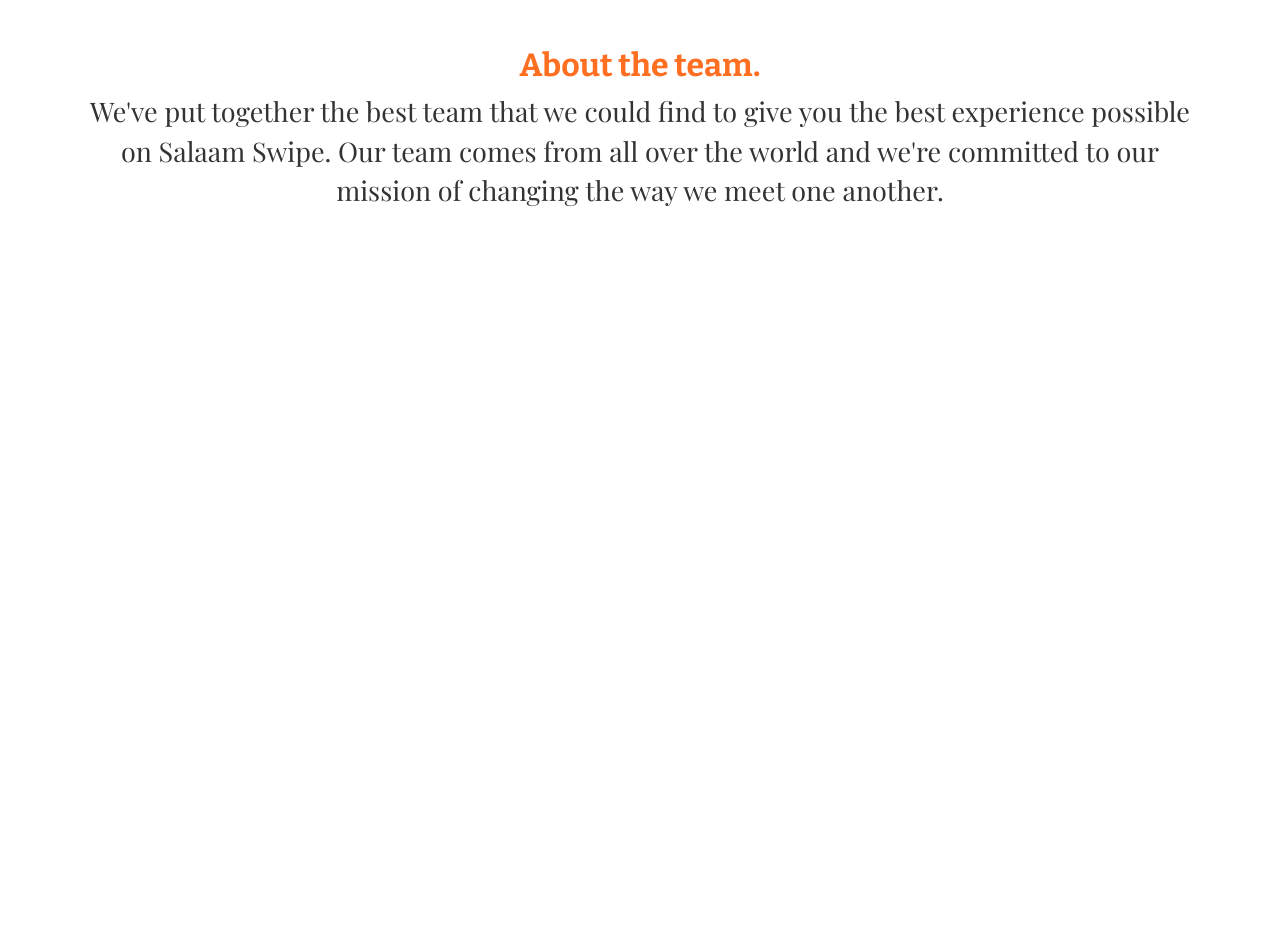
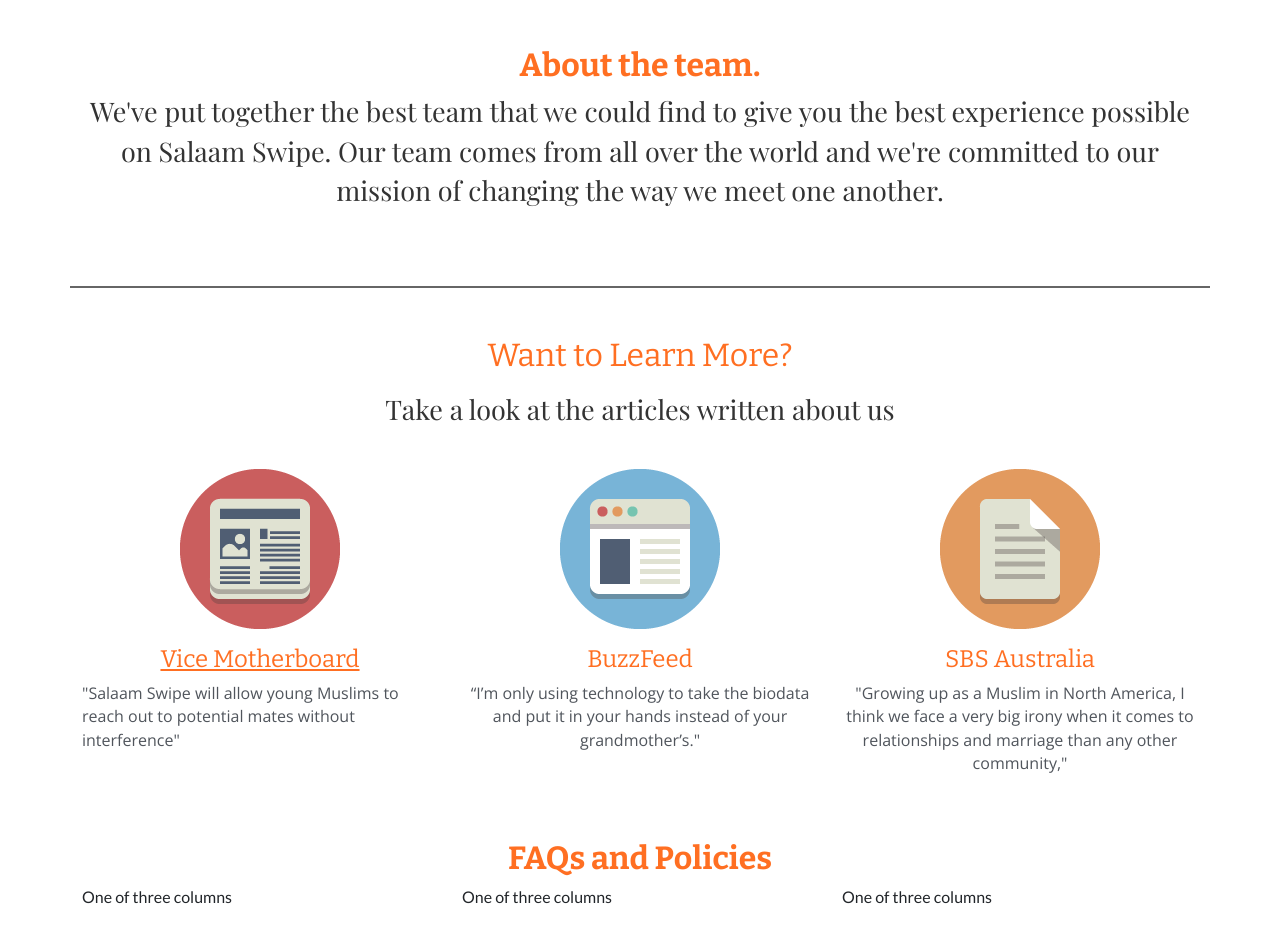
Before and after one commit to Onwuagba/gen, a plain HTML site: page index.html in a window 1280 px wide. Shown: the part 802-1744 px from the top of the page. Before the commit the page ends 1076 px from the top, so only its background shows below. Drawn offline with nearby package versions, Linux system fonts and the light colour scheme; a web font is replaced by a local one.

Commit message:
feat: Add learn more tab

```diff
--- a/css/style.css
+++ b/css/style.css
@@ -17,6 +17,7 @@
 
 .navbar{
     padding: 15px 0;
+    border-bottom: rgb(206, 206, 206) solid 1px;
 }
 
 .navbar-light .navbar-nav .nav-link{
@@ -58,4 +59,49 @@
     font-size: 27px;
     font-family: "playfair display", serif;
 }
+
+.about-text{
+    padding-bottom: 60px;
+    border-bottom: 2px solid #666;
+}
 /* End_About */
+
+/* Start_LearnMore */
+.LearnMore h2{
+    color: #ff6f22;
+    font-weight: normal;
+    font-family: bitter, georgia, serif;
+}
+
+.LearnMore h3{
+    color: #ff6f22;
+    font-weight: normal;
+    font-size: 24px;
+    font-family: bitter, georgia, serif;
+}
+
+.LearnMore .LearnMore_text{
+    font-family:  "open sans", sans-serif;
+    line-height: 1.45;
+    word-wrap: break-word;
+    color: #50555c;
+    font-size: 16px;
+}
+
+.LearnMore a{
+    color: #ff6f22;
+}
+
+.LearnMore p{
+    line-height: 1.45;
+    word-wrap: break-word;
+    color: #333;
+    font-size: 27px;
+    font-family: "playfair display", serif;
+}
+
+.LearnMore-text{
+    padding-bottom: 60px;
+    border-bottom: 2px solid #666;
+}
+/* End_About */
--- a/index.html
+++ b/index.html
@@ -44,8 +44,55 @@
       <div class="row">
         <h2 class="text-center"><b>About the team.</b></h2>
       </div>
+      <div class="row about-text">
+        <p class="text-center">We've put together the best team that we could find to give you the best experience possible on Salaam Swipe. Our team comes from all over the world and we're committed to our mission of changing the way we meet one another.</p>
+      </div>
+    </div>
+
+    <div class="container my-5 LearnMore">
+      <div class="row text-center mb-4">
+        <h2 class="mb-3">Want to Learn More?</h2>
+        <p>Take a look at the articles written about us</p>
+      </div>
       <div class="row">
-        <p class="text-center">We've put together the best team that we could find to give you the best experience possible on Salaam Swipe. Our team comes from all over the world and we're committed to our mission of changing the way we meet one another.</p>
+        <div class="col">
+          <div class="text-center">
+            <img src="images/Motherboard.png" class="mb-3 img-fluid|thumbnail rounded-top|rounded-end|rounded-bottom|rounded-start|rounded-circle|" alt="Motherboard post image">
+            <h3><a href="http://motherboard.vice.com/read/of-course-theres-plans-for-a-muslim-tinder-too" target="_blank">Vice Motherboard</a></h3>
+          </div>
+          <p class="LearnMore_text">"Salaam Swipe will allow young Muslims to reach out to potential mates without interference"</p>
+        </div>
+        <div class="col">
+          <div class="text-center">
+            <img src="images/buzzfeed.png" class="mb-3 img-fluid|thumbnail rounded-top|rounded-end|rounded-bottom|rounded-start|rounded-circle|" alt="BuzzFeed post image">
+            <h3>BuzzFeed</h3>
+          </div>
+          <p class="LearnMore_text text-center">“I’m only using technology to take the biodata and put it in your hands instead of your grandmother’s."</p>
+        </div>
+        <div class="col">
+          <div class="text-center">
+            <img src="images/sbs.png" class="mb-3 img-fluid|thumbnail rounded-top|rounded-end|rounded-bottom|rounded-start|rounded-circle|" alt="SBS Australia post image">
+            <h3>SBS Australia</h3>
+          </div>
+          <p class="LearnMore_text text-center">"Growing up as a Muslim in North America, I think we face a very big irony when it comes to relationships and marriage than any other community,"</p>
+        </div>
+      </div>
+    </div>
+
+    <div class="container my-5 about">
+      <div class="row">
+        <h2 class="text-center">FAQs and Policies</h2>
+      </div>
+      <div class="row">
+        <div class="col">
+          One of three columns
+        </div>
+        <div class="col">
+          One of three columns
+        </div>
+        <div class="col">
+          One of three columns
+        </div>
       </div>
     </div>
     <!-- Footer -->
```
Also changed, not shown: images/Motherboard.png (added), images/buzzfeed.png (added), images/sbs.png (added).
